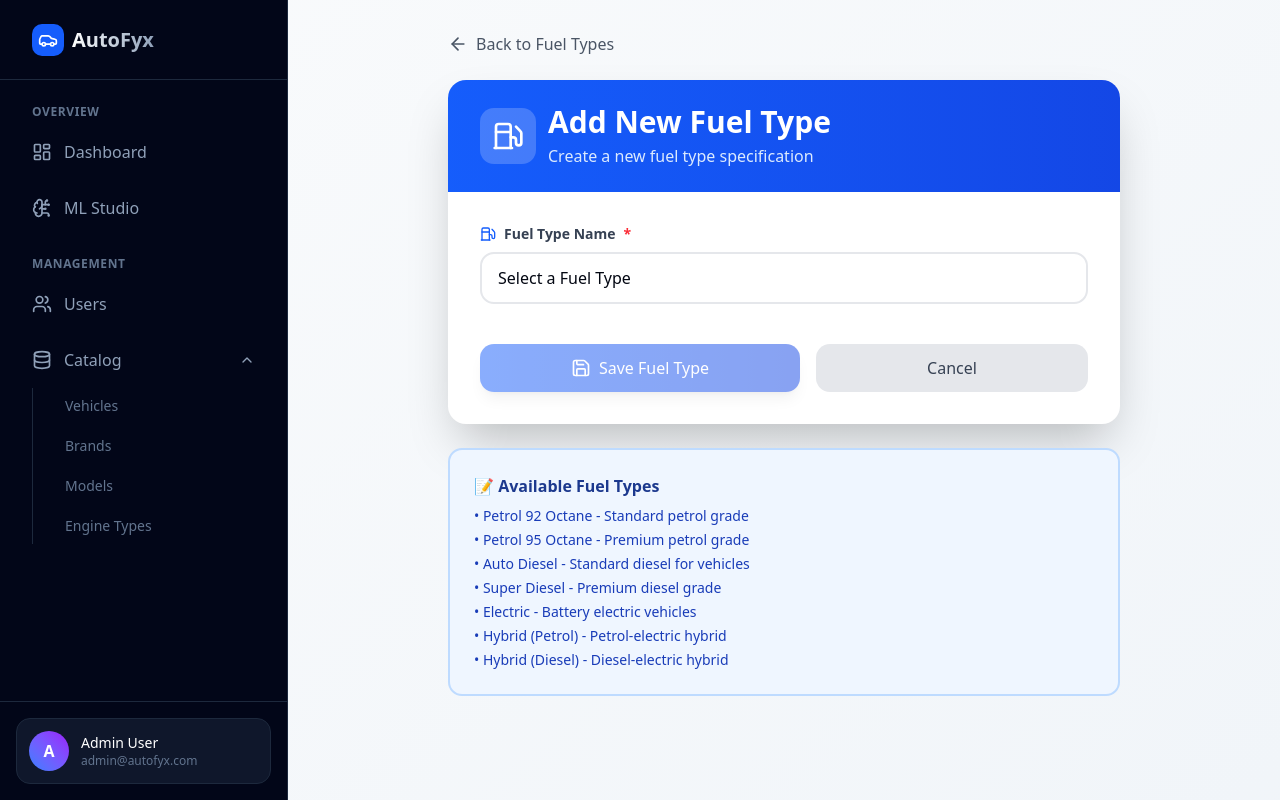
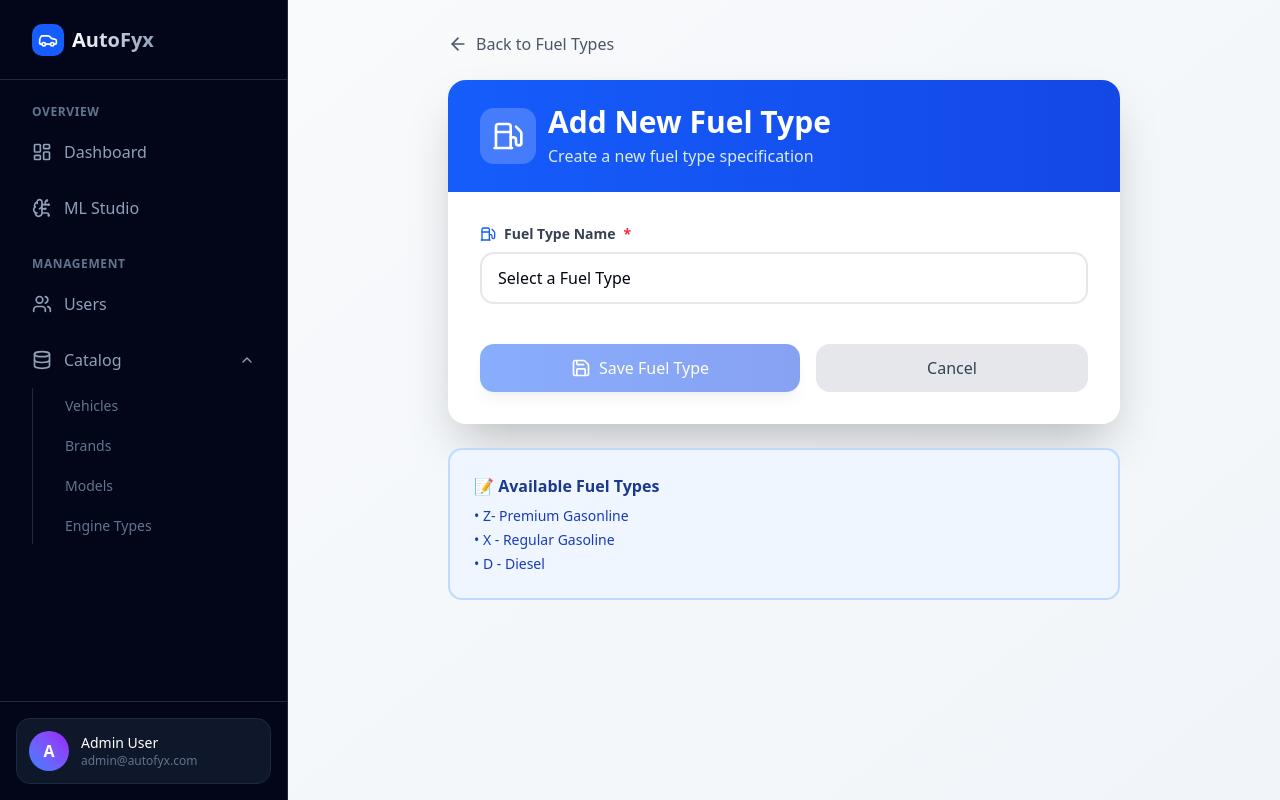
Before and after one commit to Navodyah/autofyx-frontend, a Next.js app: page /admin_dashboard/catalog/FuelType/new in a window 1280 px wide. Built offline with nearby package versions, Linux system fonts and the light colour scheme.

Commit message:
refactor: update fuel type options in NewFuelTypePage for consistency

```diff
--- a/app/admin_dashboard/catalog/FuelType/new/page.tsx
+++ b/app/admin_dashboard/catalog/FuelType/new/page.tsx
@@ -11,13 +11,9 @@
   const [isLoading, setIsLoading] = useState(false);
 
   const fuelTypeOptions = [
-    "Petrol 92 Octane",
-    "Petrol 95 Octane",
-    "Auto Diesel",
-    "Super Diesel",
-    "Electric",
-    "Hybrid (Petrol)",
-    "Hybrid (Diesel)"
+    "Z- Premium Gasonline",
+    "X - Regular Gasoline",
+    "D - Diesel",
   ];
 
   const handleSubmit = async (e: React.FormEvent) => {
@@ -136,13 +132,10 @@
         <div className="mt-6 bg-blue-50 border-2 border-blue-200 rounded-xl p-6">
           <h3 className="font-semibold text-blue-900 mb-2">📝 Available Fuel Types</h3>
           <ul className="text-sm text-blue-800 space-y-1">
-            <li>• Petrol 92 Octane - Standard petrol grade</li>
-            <li>• Petrol 95 Octane - Premium petrol grade</li>
-            <li>• Auto Diesel - Standard diesel for vehicles</li>
-            <li>• Super Diesel - Premium diesel grade</li>
-            <li>• Electric - Battery electric vehicles</li>
-            <li>• Hybrid (Petrol) - Petrol-electric hybrid</li>
-            <li>• Hybrid (Diesel) - Diesel-electric hybrid</li>
+            <li>• Z- Premium Gasonline</li>
+            <li>• X - Regular Gasoline</li>
+            <li>• D - Diesel</li>
+
           </ul>
         </div>
       </div>
```
